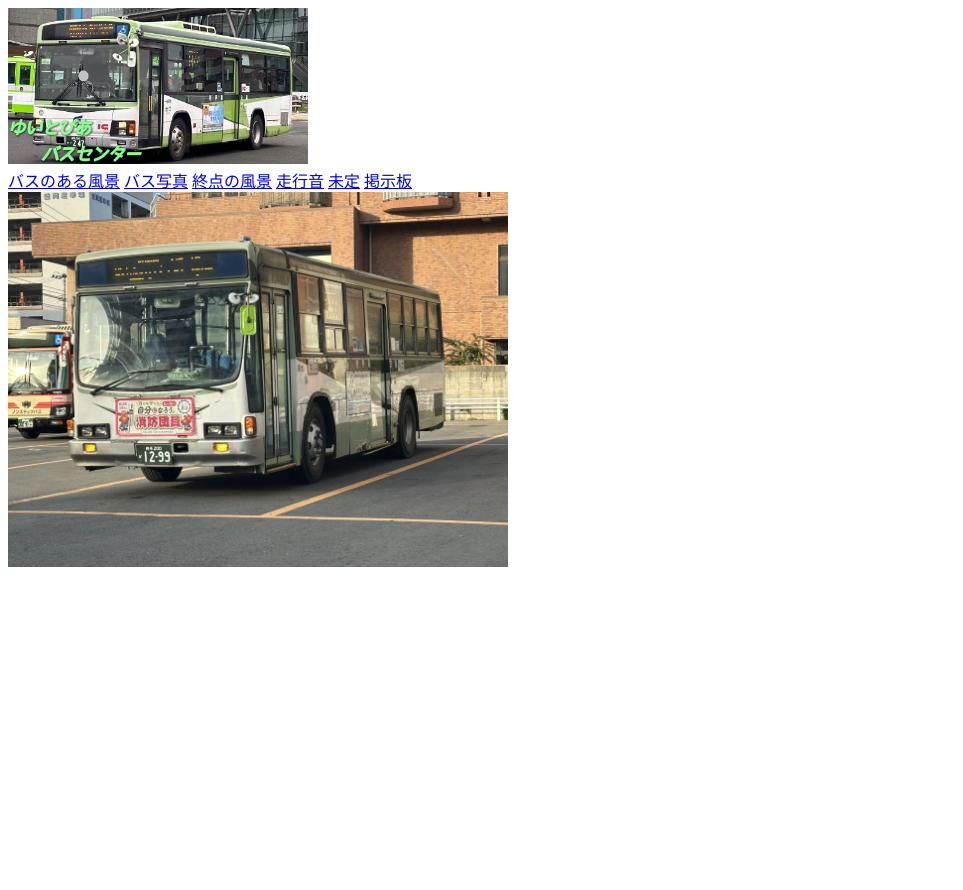
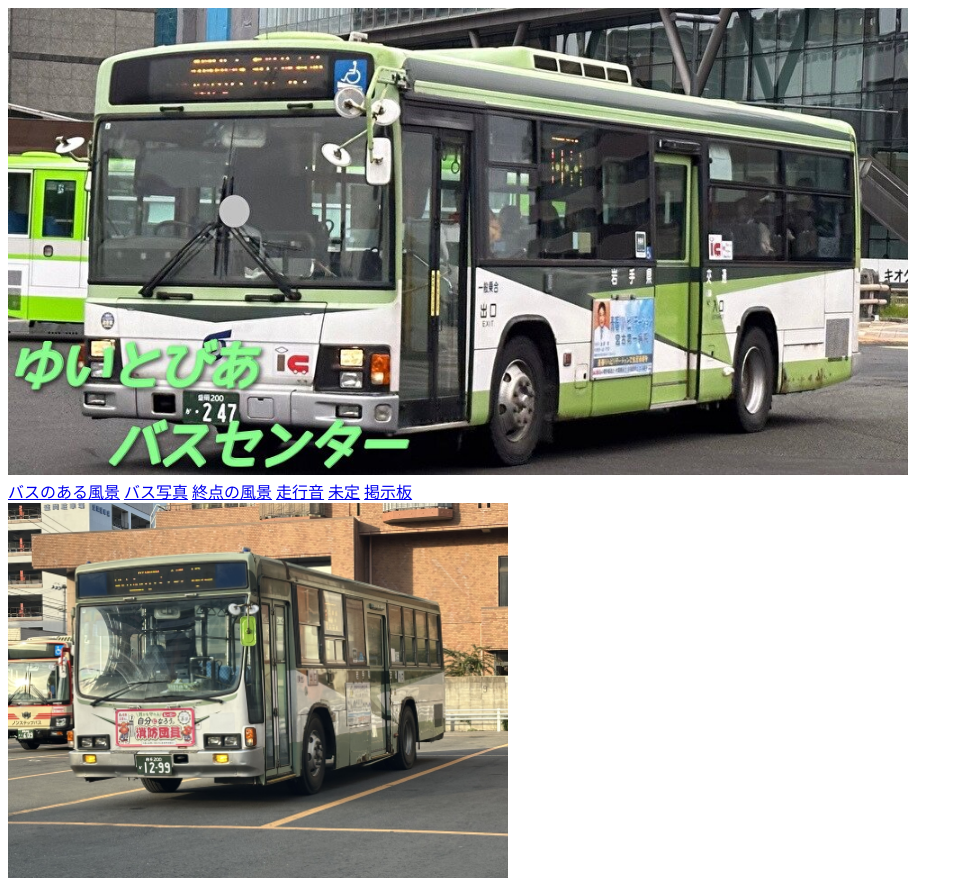
Before and after one commit to maegata/YuitopiaBC, a plain HTML site: page index.html in a window 1280 px wide. Shown: the whole page, without its empty margins (0-963 px from the left). Before the commit the page ends 800 px from the top, so only its background shows below. Drawn offline with Linux system fonts and the light colour scheme.

Commit message:
Update style.css

```diff
--- a/style.css
+++ b/style.css
@@ -10,6 +10,6 @@
   width:300px;
 }
 .headerphoto img {
-  width: 300px;
+  width: 300%;
   height: auto;
 }
```
